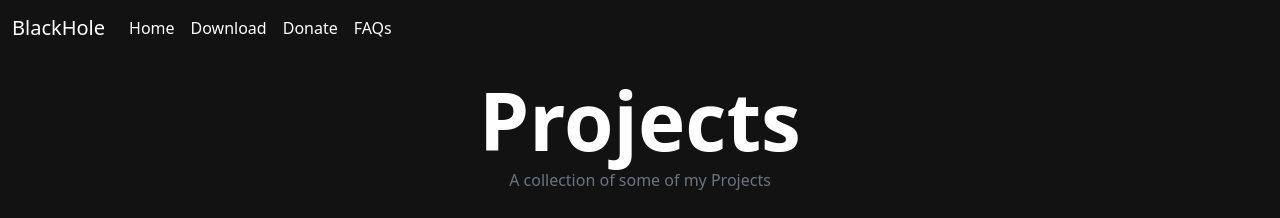
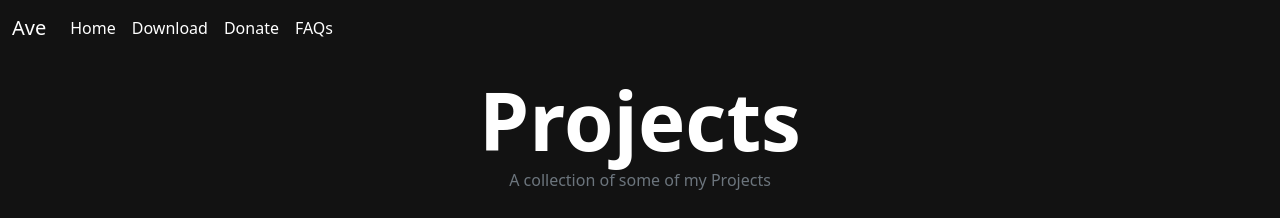
Before and after one commit to redshoxx/ave96, a plain HTML site: page projects/index.html in a window 1280 px wide. Shown: the top 218 px of the page. Drawn offline with Linux system fonts and the light colour scheme; a script that the page names is missing.

Commit message:
Update index.html

```diff
--- a/projects/index.html
+++ b/projects/index.html
@@ -30,7 +30,7 @@
   <header>
     <nav class="navbar navbar-expand-lg navbar-dark">
       <div class="container-fluid">
-        <a class="navbar-brand" href="https://sangwan5688.github.io/">BlackHole</a>
+        <a class="navbar-brand" href="https://sangwan5688.github.io/">Ave</a>
         <div class="collapse navbar-collapse" id="navbarNav">
           <ul class="navbar-nav">
             <li class="nav-item"><a class="nav-link active" href="https://sangwan5688.github.io/">Home</a></li>
```
